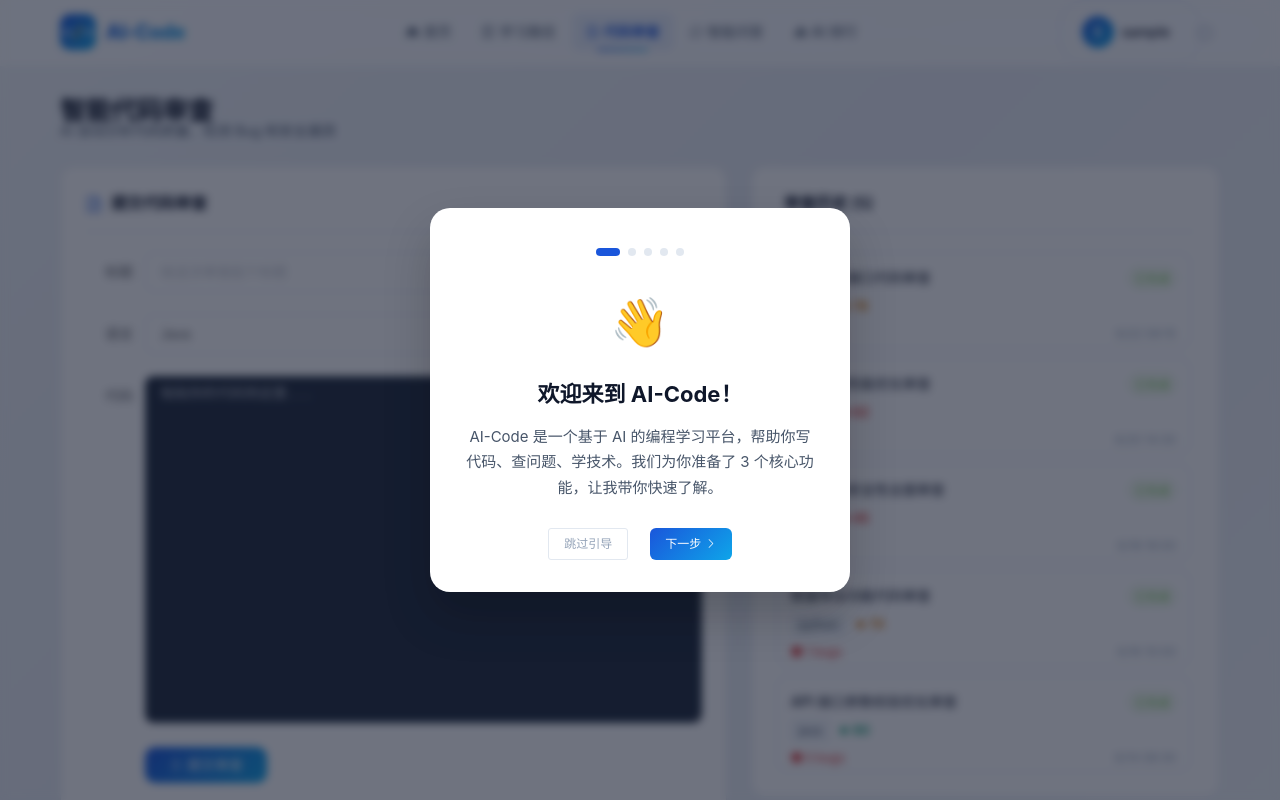
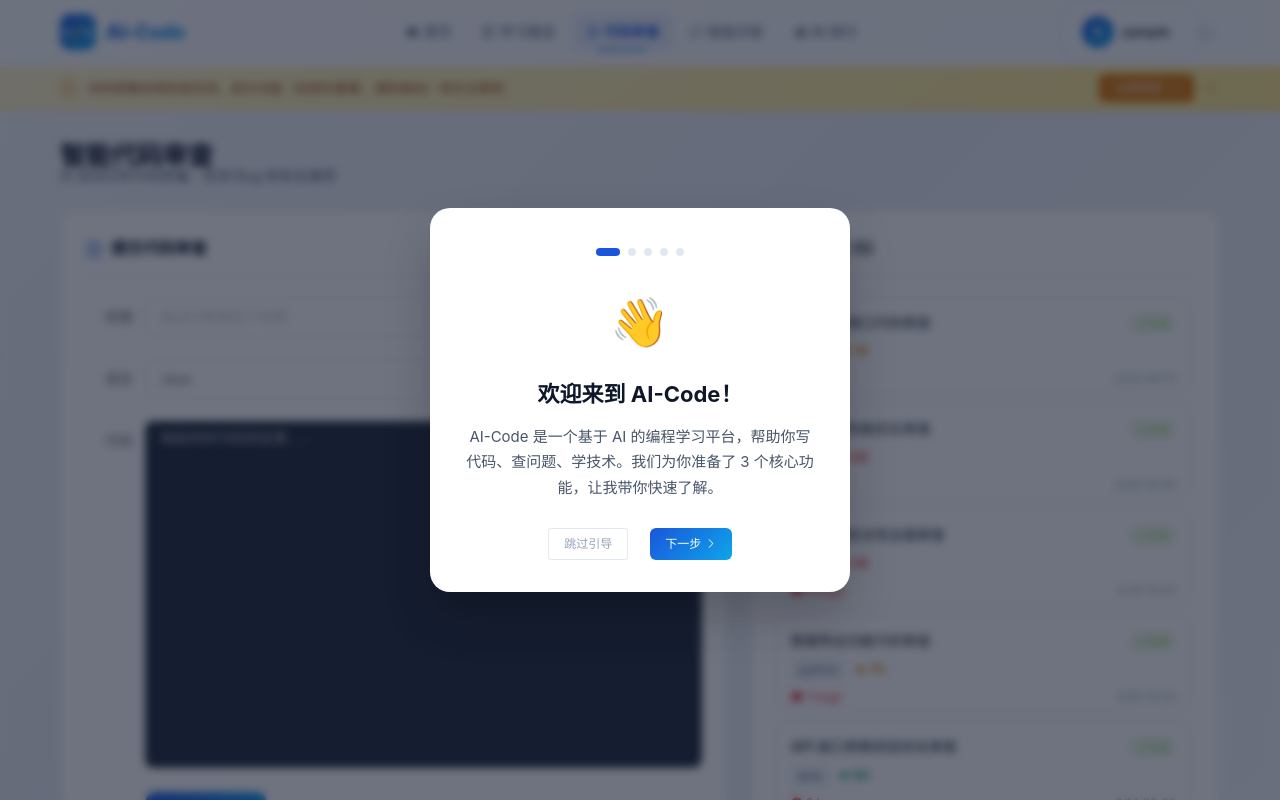
Before and after one commit to Zferrys/AI-Code, a Vue app in the folder frontend/: page /code-review in a window 1280 px wide. Shown: the top 800 px of the page. Built offline with nearby package versions, Linux system fonts and the light colour scheme; no server answers; sample sign-in values are in the browser's storage.

Commit message:
fix: 全局邮箱绑定提示横幅，清理无效邮箱数据

```diff
--- a/frontend/src/App.vue
+++ b/frontend/src/App.vue
@@ -1,6 +1,18 @@
 <template>
   <div id="app">
     <app-header />
+    <transition name="banner-slide">
+      <div class="email-banner" v-if="showEmailBanner">
+        <div class="email-banner-inner">
+          <i class="el-icon-warning-outline"></i>
+          <span>你的邮箱未绑定或无效，部分功能（如密码重置、通知接收）将无法使用</span>
+          <el-button size="mini" class="email-banner-btn" @click="goBindEmail">
+            立即绑定 <i class="el-icon-right"></i>
+          </el-button>
+          <i class="el-icon-close email-banner-close" @click="dismissBanner"></i>
+        </div>
+      </div>
+    </transition>
     <main class="main-container">
       <router-view :key="$route.fullPath" />
     </main>
@@ -15,7 +27,8 @@
 import AppFooter from './components/AppFooter.vue';
 import OnboardingTour from './components/OnboardingTour.vue';
 import BackToTop from './components/BackToTop.vue';
-import { mapGetters } from 'vuex';
+import { mapGetters, mapState } from 'vuex';
+import { userApi } from './api';
 
 export default {
   name: 'App',
@@ -26,28 +39,66 @@
     OnboardingTour
   },
   data() {
-    return {};
+    return {
+      bannerDismissed: false,
+      emailChecked: false,
+      userEmail: ''
+    };
   },
   computed: {
-    ...mapGetters(['isLoggedIn'])
+    ...mapGetters(['isLoggedIn']),
+    ...mapState(['user']),
+    showEmailBanner() {
+      if (!this.isLoggedIn || this.bannerDismissed) return false;
+      if (!this.emailChecked) return false;
+      const email = this.userEmail;
+      // 邮箱为空或不含 @ 即为无效
+      if (!email) return true;
+      if (!email.includes('@')) return true;
+      return false;
+    }
   },
   mounted() {
-    if (this.isLoggedIn) {
-      setTimeout(() => {
-        this.$refs.onboarding?.check();
-      }, 800);
-    }
+    setTimeout(() => {
+      this.$refs.onboarding?.check();
+    }, 800);
+    this.checkEmail();
   },
   watch: {
-    $route() {
-      window.scrollTo({ top: 0, behavior: 'instant' });
-    },
     isLoggedIn(val) {
       if (val) {
         setTimeout(() => {
           this.$refs.onboarding?.check();
         }, 800);
+        this.checkEmail();
+      } else {
+        this.bannerDismissed = false;
+        this.emailChecked = false;
       }
+    },
+    user() {
+      this.checkEmail();
+    }
+  },
+  methods: {
+    async checkEmail() {
+      if (!this.isLoggedIn) return;
+      try {
+        const res = await userApi.getUserInfo();
+        if (res.code === 200 && res.data) {
+          this.userEmail = res.data.email || '';
+        }
+      } catch {
+        // 静默失败
+      } finally {
+        this.emailChecked = true;
+      }
+    },
+    goBindEmail() {
+      this.$router.push('/profile');
+    },
+    dismissBanner() {
+      this.bannerDismissed = true;
     }
   }
 };
@@ -71,4 +122,59 @@
   box-sizing: border-box;
 }
 
+/* ===== 邮箱绑定提示条 ===== */
+.email-banner {
+  background: linear-gradient(135deg, #fef3c7, #fde68a);
+  border-bottom: 1px solid #f59e0b33;
+  position: relative;
+  z-index: 999;
+}
+.email-banner-inner {
+  max-width: var(--content-max-width, 1200px);
+  margin: 0 auto;
+  padding: 8px 20px;
+  display: flex;
+  align-items: center;
+  gap: 10px;
+  font-size: 13px;
+  color: #92400e;
+}
+.email-banner-inner i.el-icon-warning-outline {
+  font-size: 18px;
+  color: #d97706;
+  flex-shrink: 0;
+}
+.email-banner-inner span {
+  flex: 1;
+}
+.email-banner-btn {
+  background: #d97706 !important;
+  border-color: #d97706 !important;
+  color: white !important;
+  font-weight: 500 !important;
+  border-radius: 6px !important;
+  flex-shrink: 0;
+  transition: all 0.2s !important;
+}
+.email-banner-btn:hover {
+  background: #b45309 !important;
+  transform: translateY(-1px);
+}
+.email-banner-close {
+  font-size: 16px;
+  cursor: pointer;
+  opacity: 0.5;
+  transition: opacity 0.2s;
+  flex-shrink: 0;
+}
+.email-banner-close:hover { opacity: 1; }
+
+.banner-slide-enter-active, .banner-slide-leave-active {
+  transition: all 0.3s ease;
+}
+.banner-slide-enter, .banner-slide-leave-to {
+  transform: translateY(-100%);
+  opacity: 0;
+}
+
 </style>
--- a/frontend/src/views/Profile.vue
+++ b/frontend/src/views/Profile.vue
@@ -140,10 +140,20 @@
             <el-row :gutter="20">
               <el-col :span="12">
                 <el-form-item label="邮箱">
-                  <el-input :value="editForm.email" class="pi-input" disabled placeholder="注册邮箱不可更改">
-                    <i slot="prefix" class="el-icon-message"></i>
-                  </el-input>
-                  <p class="email-hint">邮箱已通过验证，不可修改</p>
+                  <div v-if="!editForm.email || !editForm.email.includes('@')" class="email-bind-prompt">
+                    <i class="el-icon-warning-outline"></i>
+                    <span>你还未绑定邮箱</span>
+                    <el-button size="mini" type="warning" class="bind-now-btn"
+                               @click="showEmailDialog = true">
+                      立即绑定
+                    </el-button>
+                  </div>
+                  <template v-else>
+                    <el-input :value="editForm.email" class="pi-input" disabled>
+                      <i slot="prefix" class="el-icon-message"></i>
+                    </el-input>
+                    <p class="email-hint">邮箱已注册，如需修改请点击下方按钮</p>
+                  </template>
                 </el-form-item>
               </el-col>
               <el-col :span="12">
@@ -1300,7 +1310,27 @@
   color: #6b21a8;
 }
 
-/* ===== 邮箱只读提示 ===== */
+/* ===== 邮箱绑定提示 ===== */
+.email-bind-prompt {
+  display: flex;
+  align-items: center;
+  gap: 8px;
+  padding: 10px 14px;
+  background: linear-gradient(135deg, #fef3c7, #fde68a);
+  border-radius: 10px;
+  border: 1px solid #f59e0b33;
+  font-size: 13px;
+  color: #92400e;
+}
+.email-bind-prompt i {
+  font-size: 18px;
+  color: #d97706;
+}
+.bind-now-btn {
+  margin-left: auto !important;
+  border-radius: 6px !important;
+  font-weight: 500 !important;
+}
 .email-hint {
   font-size: 11px;
   color: var(--text-tertiary, #94a3b8);
```
